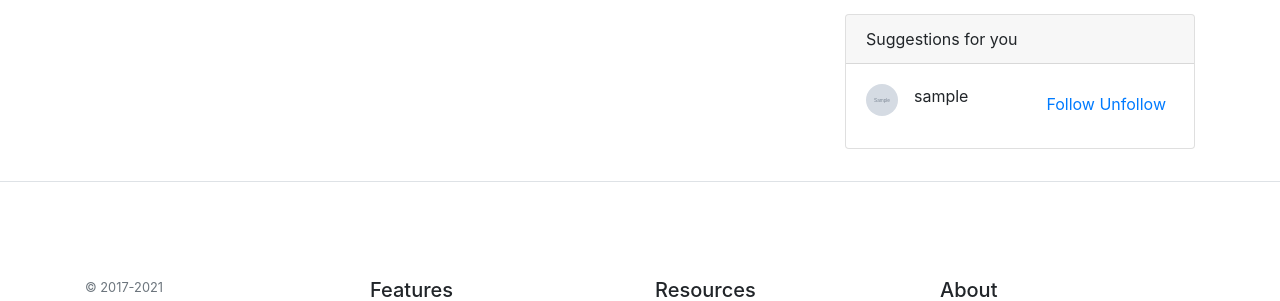
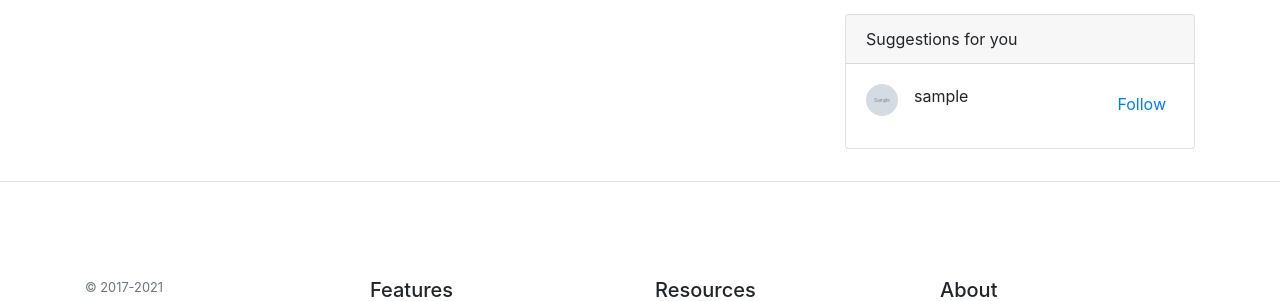
Before and after one commit to zalpheein/django-with-react-rev2, a Django app: template instagram/templates/instagram/index.html in a window 1280 px wide. Shown: the part 346-647 px from the top of the page. Run offline with Django 3.2, Linux system fonts and the light colour scheme; the template is opened without the code that fills it: most values are stand-ins (such as "Sample title", 1, 10 or a date in 2020); grey boxes marked "Sample" are stand-in pictures; some libraries are stand-ins or nearby versions.

Commit message:
언팔로우는 일단 미노출...

```diff
--- a/instagram/templates/instagram/timeline_sidebar.html
+++ b/instagram/templates/instagram/timeline_sidebar.html
@@ -29,6 +29,8 @@
         -->
         {% for suggested_user in suggested_user_list %}
             {% include "instagram/timeline_sidebar_user_follow.html" %}
+        {% empty %}
+            추천 친구가 없습니다.
         {% endfor %}
 
 
--- a/instagram/templates/instagram/timeline_sidebar_user_follow.html
+++ b/instagram/templates/instagram/timeline_sidebar_user_follow.html
@@ -7,7 +7,7 @@
     </div>
     <div class="ml-auto p-2">
         <a href="{% url 'user_follow' suggested_user.username %}">Follow</a>
-        <a href="{% url 'user_unfollow' suggested_user.username %}">Unfollow</a>
+        <!-- a href="{% url 'user_unfollow' suggested_user.username %}">Unfollow</a -->
     </div>
 
 
```
